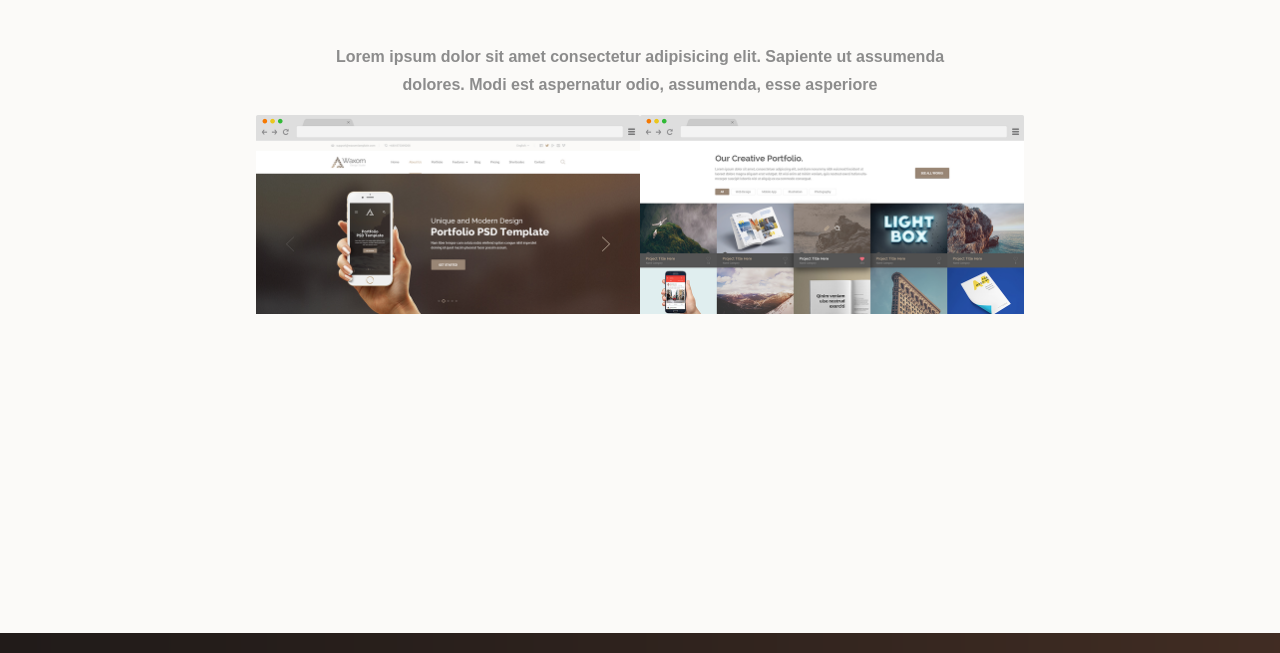
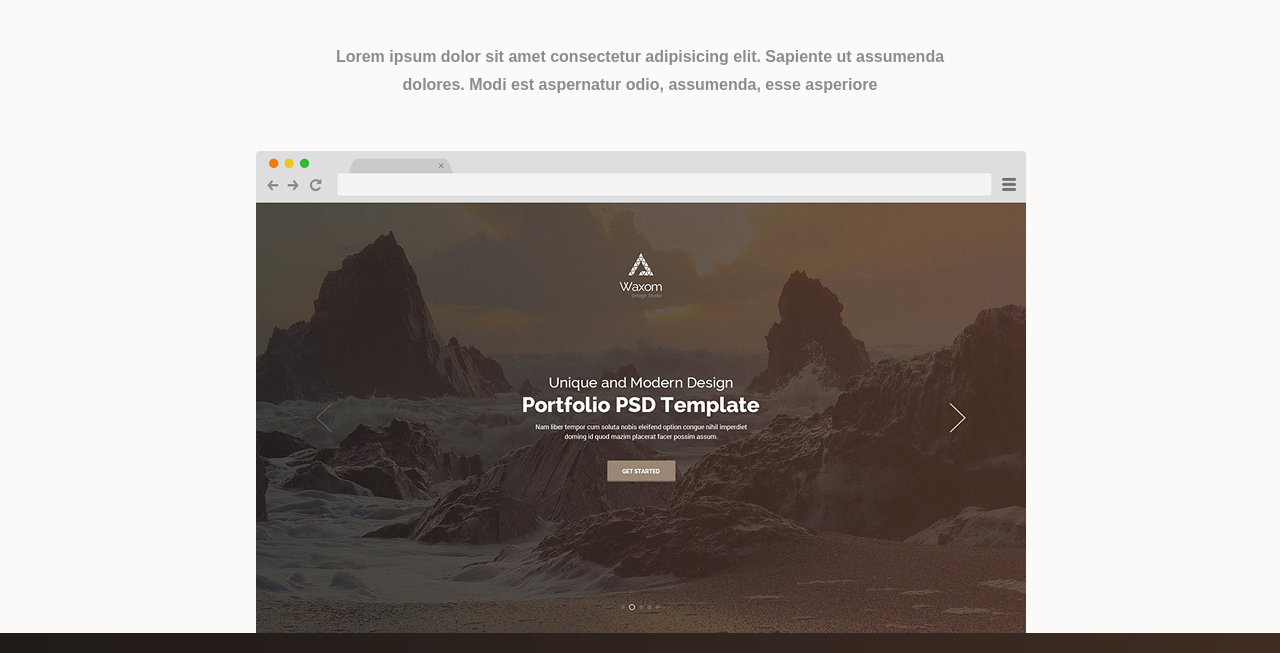
Before and after one commit to DenisTvardovskiy/ITClusterAcademyOnline, a plain HTML site: page index.html in a window 1280 px wide. Shown: the part 1242-1895 px from the top of the page. Drawn offline with Linux system fonts and the light colour scheme; a web font is replaced by a local one.

Commit message:
Fixed image position (.showroom)

```diff
--- a/assets/style/main.less
+++ b/assets/style/main.less
@@ -248,16 +248,15 @@ nav{
         & .showroom{
             width: 100%;
             height: 100%;
-
+            position: relative;
 
             & .back{
                 position: relative;
                 width: 100%;
-                height: auto;
+                height: 100%;
                 display: flex;
                 flex-direction: row;
-                align-items: center;
-                justify-content:center;
+                align-items: flex-end;
                 & img{
 
                     width: 50%;
@@ -266,8 +265,10 @@ nav{
             }
             & .centerP{
                 position: absolute;
-                top: 0;
                 left: 0;
+                bottom: 0;
+                right: 0;
+                margin: auto;
             }
 
 
```
Also changed, not shown: assets/style/main.css.
